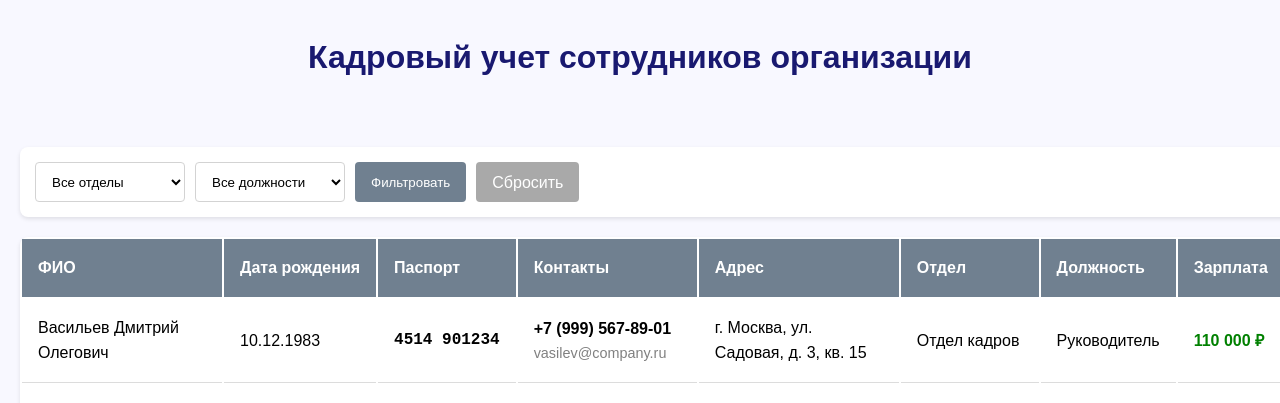
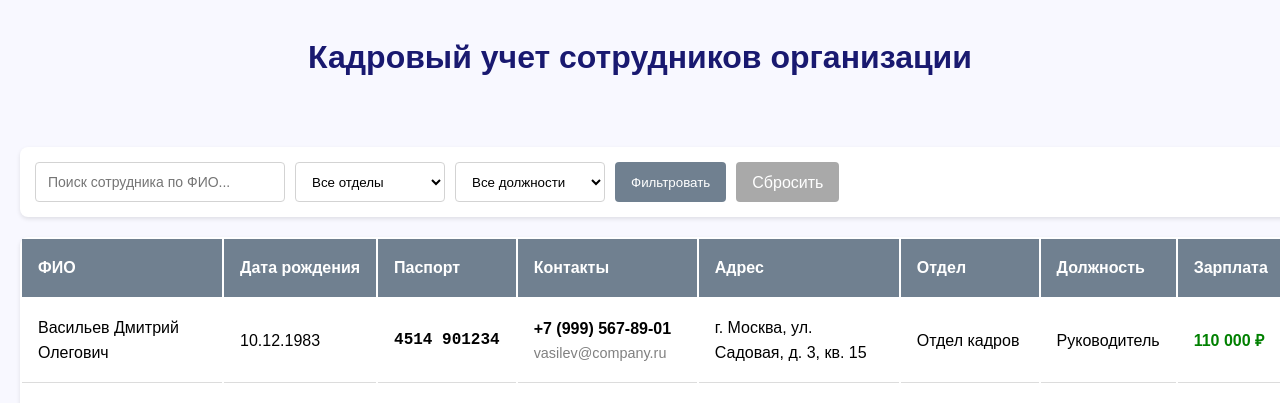
Before and after one commit to vollnlenna57-del/TestTask, a PHP site: page / in a window 1280 px wide; the page is wider, and only the part inside the window is pictured. Shown: the top 403 px of that part. Run offline with PHP 8.4, Linux system fonts and the light colour scheme; data comes from the database, SQL or seed files in the repository.

Commit message:
реализация поиска по фио; добавление стилей

```diff
--- a/css/styles.css
+++ b/css/styles.css
@@ -127,3 +127,25 @@ h1 {
 .reset-btn:hover {
     background: dimgray;
 }
+
+.search-group {
+    display: flex;
+    flex-direction: column;
+    gap: 5px;
+}
+
+.search-input {
+    padding: 8px 12px;
+    border: 1px solid lightgray;
+    border-radius: 4px;
+    background: white;
+    min-width: 250px;
+    height: 40px;
+    font-size: 14px;
+}
+
+.search-input:focus {
+    outline: none;
+    border-color: midnightblue;
+    box-shadow: 0 0 0 2px rgba(25, 25, 112, 0.1);
+}
--- a/index.php
+++ b/index.php
@@ -15,6 +15,7 @@
 
         $dept_filter = $_GET['department'] ?? '';
         $pos_filter = $_GET['position'] ?? '';
+        $search_query = $_GET['search'] ?? '';
 
         $sql = "SELECT
                     e.last_name,
@@ -37,15 +38,35 @@
         if ($dept_filter) $where[] = "e.department_id = " . (int)$dept_filter;
         if ($pos_filter) $where[] = "e.position_id = " . (int)$pos_filter;
 
+        if ($search_query) {
+            $search_condition = "CONCAT(e.last_name, ' ', e.first_name, ' ', e.middle_name) LIKE ?";
+            $where[] = $search_condition;
+        }
+
         if ($where) $sql .= " WHERE " . implode(" AND ", $where);
 
         $sql .= " ORDER BY e.last_name, e.first_name";
 
-        $result = $conn->query($sql);
+        $stmt = $conn->prepare($sql);
+
+        if ($search_query) {
+            $search_param = "%" . $search_query . "%";
+            $stmt->bind_param("s", $search_param);
+        }
+
+        $stmt->execute();
+        $result = $stmt->get_result();
         ?>
 
         <div class="filters">
             <form method="GET" class="filter-form">
+                <div class="search-group">
+                <input type="text"
+                   name="search"
+                   class="search-input"
+                   placeholder="Поиск сотрудника по ФИО..."
+                   value="<?php echo htmlspecialchars($_GET['search'] ?? ''); ?>">
+                </div>
                 <select name="department" class="filter-select">
                     <option value="">Все отделы</option>
                     <?php
```
